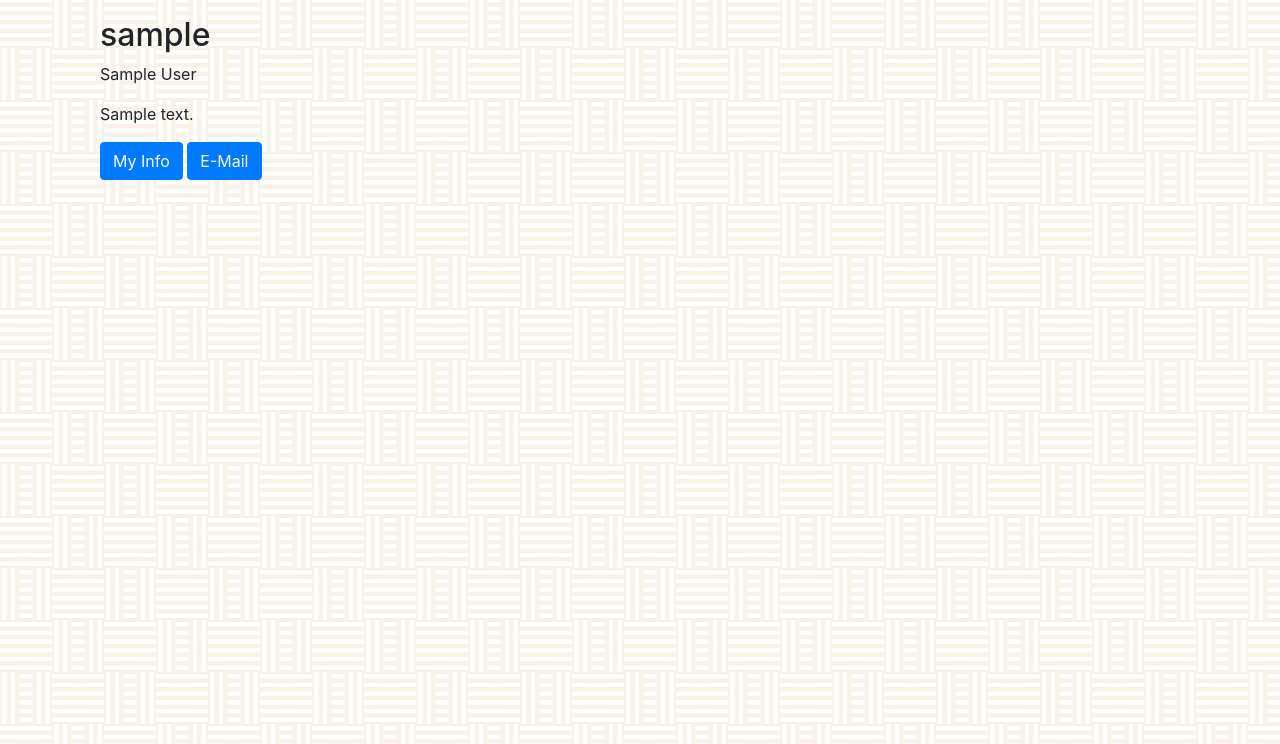
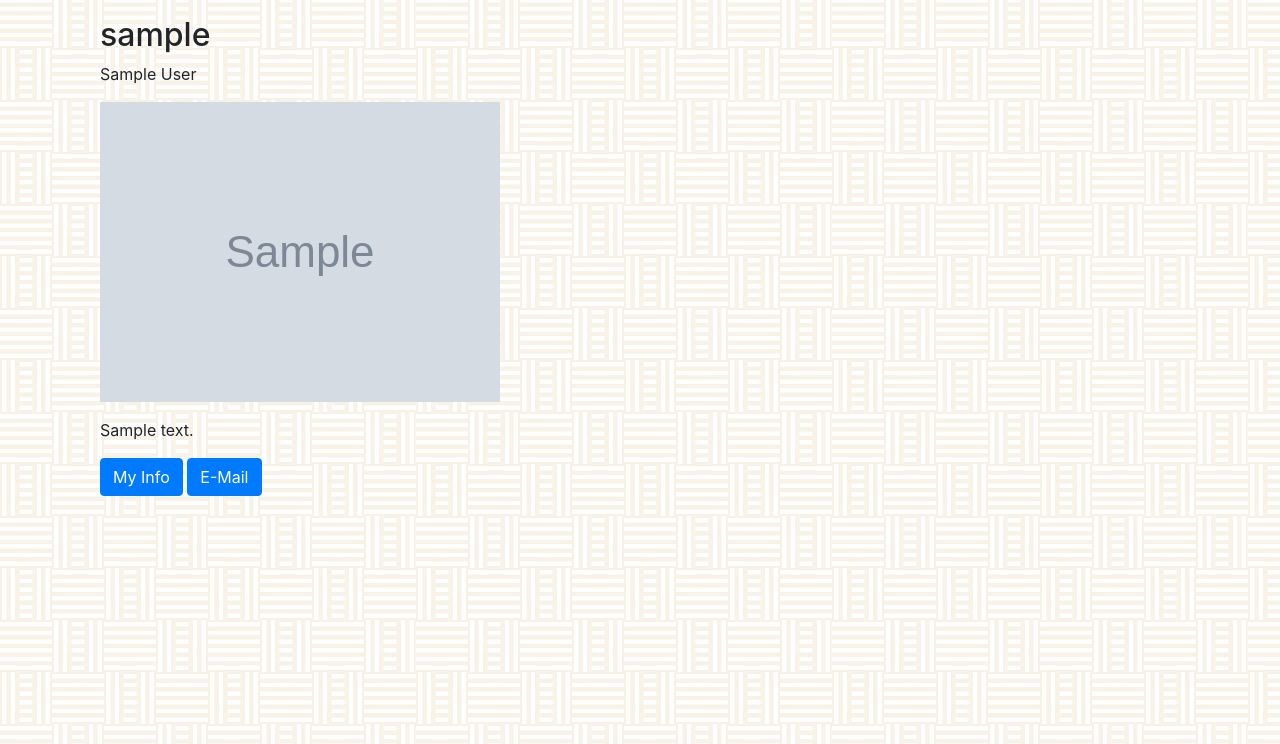
Before and after one commit to kevinbowen777/django-polls, a Django app: a page that uses templates/account/user_detail.html in a window 1280 px wide. Shown: the part 56-800 px from the top of the page. Run offline with Django 4.2, Linux system fonts and the light colour scheme; a user stored in the database is signed in; tables that the repository leaves empty hold one stand-in row (values such as "Sample post"); grey boxes marked "Sample" are stand-in pictures; parts of the project's set-up code (start-up, migrations or seed data) failed here and were passed over; some libraries are stand-ins or nearby versions.

Commit message:
Add user profile pic. Resolves #38

```diff
--- a/templates/account/user_detail.html
+++ b/templates/account/user_detail.html
@@ -12,6 +12,11 @@
       <h2>{{ object.username }}</h2>
       {% if object.name %}
         <p>{{ object.name }}</p>
+      {% endif %}
+      {% if object.profile_pic %}
+        <p>
+        <img class="profile_pic" src="{{ object.profile_pic.url }}" alt="{{ object.name }}">
+        </p>
       {% endif %}
       {% if object.bio %}
         <p>{{ object.bio|linebreaksbr }}</p>
```
Also changed, not shown: media/profile_pics/susan_sontag.jpg (added).
